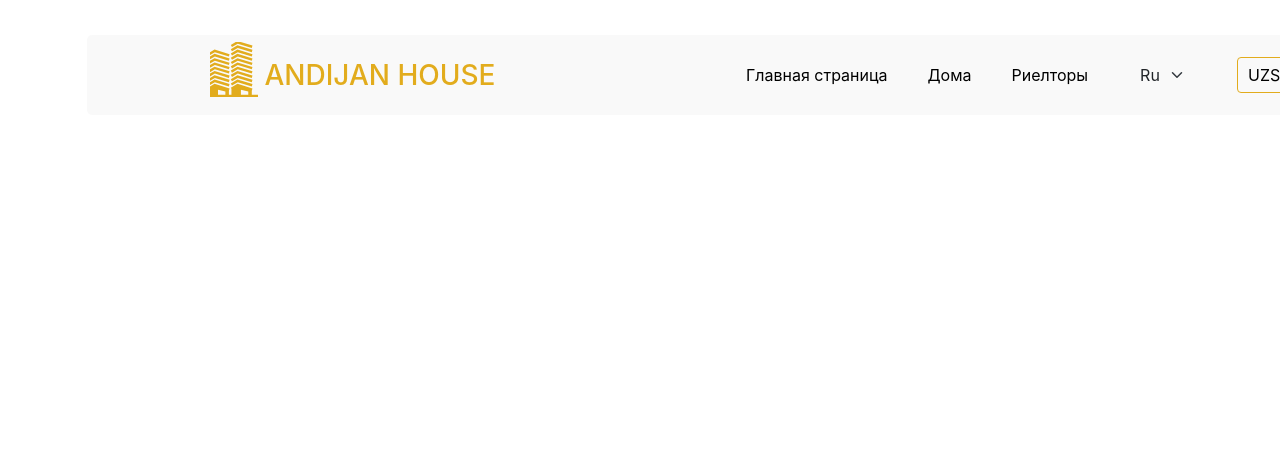
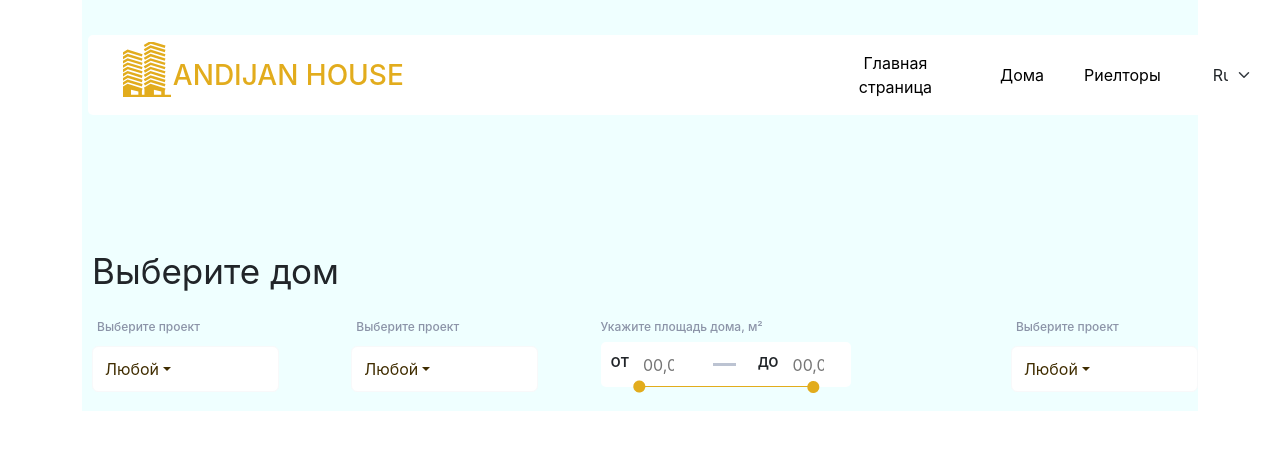
Before and after one commit to noiladev/andijan--city, a React (Create React App) app: page /second in a window 1280 px wide. Shown: the top 450 px of the page. Built offline with nearby package versions, Linux system fonts and the light colour scheme.

Commit message:
sdghsdgsdig

```diff
--- a/src/components/Header/Header.scss
+++ b/src/components/Header/Header.scss
@@ -18,9 +18,9 @@ nav {
     padding: 13px 10px 11px 30px;
     position: relative;
     // z-index: ;
-    background-color: rgba(235, 235, 235, 0.329);
-    width: 1300px;
-    margin-left: 5px;
+    background-color: white;
+    width: 1280px;
+    margin-left: 6px;
 }
 
 .nav__logo {
@@ -32,7 +32,7 @@ nav {
     text-decoration: none;
     color: #E2AC1D;
     margin-top: -13px;
-    margin-right: 35w0px;
+    margin-right: 350px;
 }
 
 .nav__titl {
--- a/src/components/Secend/Secend_Headr/Secend_Headr.jsx
+++ b/src/components/Secend/Secend_Headr/Secend_Headr.jsx
@@ -1,11 +1,65 @@
 import React from 'react'
 import './Secend_Headr.scss'
 import Header from '../../Header/Header'
+import bottomimg from '../../../assets/Secend_imgs/btn__bottom_img.png'
 
 function Secend_Headr() {
   return (
     <div className='Header'>
           <Header/>
+      <div className="container">
+        <div className="Header__nav">
+          <div className="Header__nav__btns">
+            <h1 className='Header__nav__btns__h1'>Выберите дом</h1>
+            <div className="Nav__btns">
+              <div class="dropdown">
+                <h6>Выберите проект</h6>
+                <button class="btn btn-light dropdown-toggle" type="button" data-bs-toggle="dropdown" aria-expanded="false">
+                Любой
+                </button>
+                <ul class="dropdown-menu">
+                  <li><a class="dropdown-item" href="#">Любой</a></li>
+                  <li><a class="dropdown-item" href="#">Любой</a></li>
+                  <li><a class="dropdown-item" href="#">Любой</a></li>
+                </ul>
+              </div><div class="dropdown">
+                <h6>Выберите проект</h6>
+                <button class="btn btn-light dropdown-toggle" type="button" data-bs-toggle="dropdown" aria-expanded="false">
+                Любой
+                </button>
+                <ul class="dropdown-menu">
+                  <li><a class="dropdown-item" href="#">современный</a></li>
+                  <li><a class="dropdown-item" href="#">простой</a></li>
+                  <li><a class="dropdown-item" href="#">Любой</a></li>
+                </ul>
+              </div>
+              <div className="Nav__btn1">
+                <h6 className='btn__h6'>Укажите площадь дома, м²</h6>
+                <div className="house__size__inp">
+                  <h6 className='house__size__h6'>от</h6>
+                  <input className='house__size__inp1' type="number" placeholder='00,0'/>
+                  <span className='input__line'></span>
+                  <h6 className='house__size__h6' >до</h6>
+                  <input className='house__size__inp1' type="number" placeholder='00,0'/>
+                </div>
+                <img className='btn__botom__img' src={bottomimg} alt="" />
+              </div>
+              <div className="btn"></div>
+              <div class="dropdown">
+                <h6>Выберите проект</h6>
+                <button class="btn btn-light dropdown-toggle" type="button" data-bs-toggle="dropdown" aria-expanded="false">
+                Любой
+                </button>
+                <ul class="dropdown-menu">
+                  <li><a class="dropdown-item" href="#">Любой</a></li>
+                  <li><a class="dropdown-item" href="#">Любой</a></li>
+                  <li><a class="dropdown-item" href="#">Любой</a></li>
+                </ul>
+              </div>
+            </div>
+          </div>
+        </div>
+      </div>
     </div>
   )
 }
--- a/src/components/Secend/Secend_Headr/Secend_Headr.scss
+++ b/src/components/Secend/Secend_Headr/Secend_Headr.scss
@@ -0,0 +1,86 @@
+.Header__nav{
+    padding-top: 250px;
+    background-color: rgba(0, 255, 255, 0.062);
+}
+
+.Header__nav__btns__h1{
+    font-size: 35px;
+    font-weight: 400;
+    text-align: left;
+    margin-left: 10px;
+
+}
+
+.Nav__btns{
+    display: flex;
+    justify-content: space-between;
+    align-items: center;
+}
+
+.btn-light{
+    color: #402D01;
+    padding-right: 107px;
+    padding-top: 10px;
+    padding-bottom: 10px;
+    background-color: white;
+}
+
+.dropdown-toggle{
+    margin-left: 10px;
+}
+
+.dropdown{
+    h6{
+        color:#8C94A8;
+        font-size: 12px;
+        font-weight: 500;
+        text-align: left;
+        margin-left: 15px;
+        margin-bottom: 12px;
+
+    }
+}
+
+.btn__h6{
+    color: #8C94A8;
+    font-size: 12px;
+    font-weight: 500;
+    text-align: left;
+    margin-top: 20px;
+}
+
+.house__size__inp{
+    display: flex;
+    justify-content: space-between;
+    align-items: center;
+    width: 250px;
+    height: 45px;
+    border-radius: 5px;
+    background-color: white;
+}
+
+.house__size__inp1{
+    width: 50px;
+    padding-bottom: 1px;
+    border: none;
+    margin-right: 10px;
+    background-color: white;
+}
+
+.house__size__h6{
+    font-size: 17px;
+    font-weight: 500;
+    text-align: left;
+    margin-left: 10px;
+}
+
+.input__line{
+    width: 23px;
+    height: 3px;
+    border: 1px solid #BCC3D2;
+    background-color: #BCC3D2;
+}
+
+.btn__botom__img{
+    margin-top: -30px;
+}
--- a/src/pages/Rieltoriy/Riel.scss
+++ b/src/pages/Rieltoriy/Riel.scss
@@ -52,7 +52,7 @@ h3{
 
     // width: 1600px;
     height: 882px;
-    background-image: url(../../assets/back2.png);
+    background-image: url('../../assets/back2.png');
     // background-repeat: no-repeat;
 }
 .riel__cards{
```
Also changed, not shown: src/assets/Secend_imgs/btn__bottom_img.png (added).
